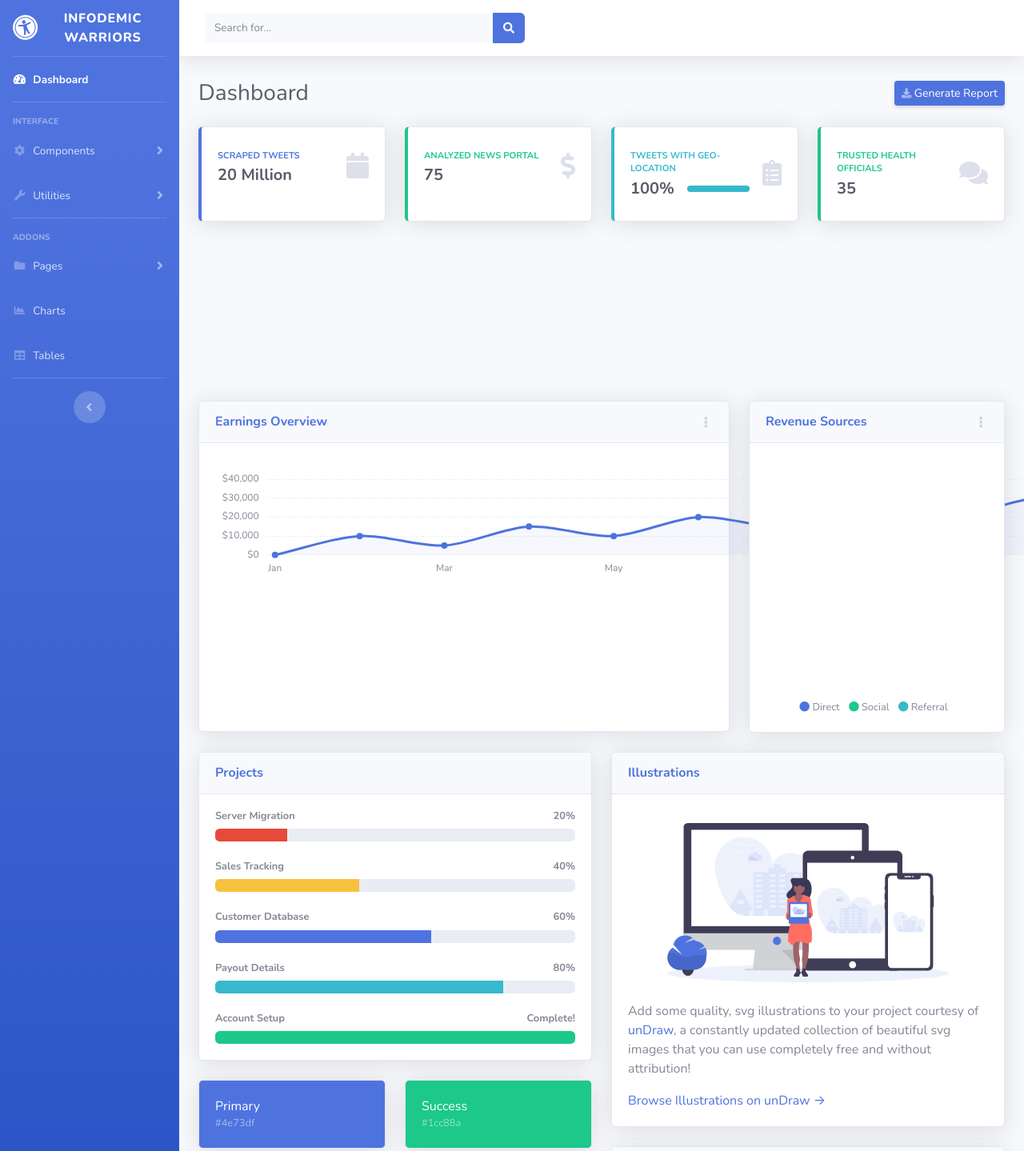
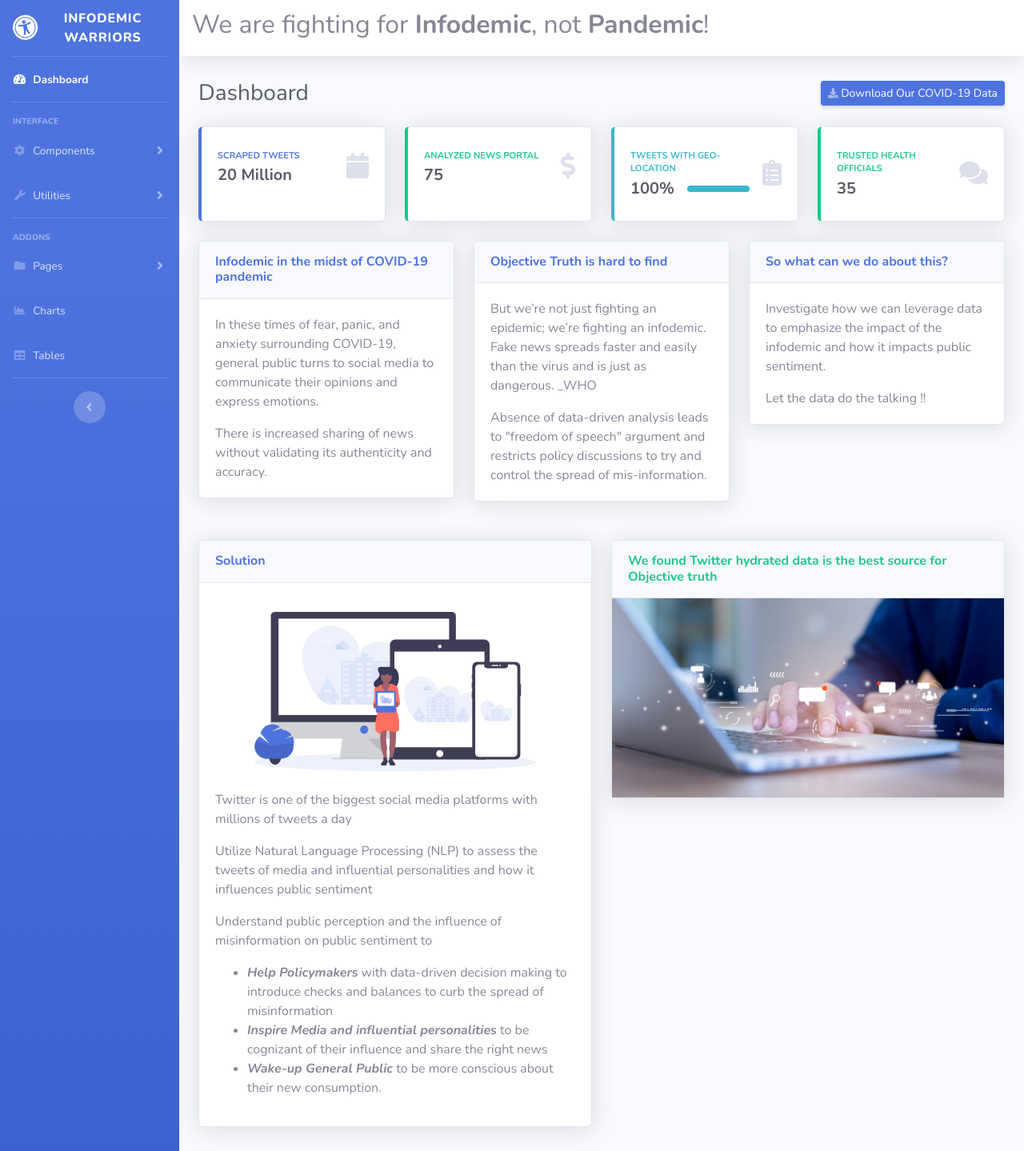
Before and after one commit to Riponcs/Contest, a website with bundled scripts: page index.html in a window 1280 px wide. Shown: the top 1439 px of the page at 80% size. Built offline with nearby package versions, Linux system fonts and the light colour scheme.

Commit message:
Updated The frontpage

```diff
--- a/index.html
+++ b/index.html
@@ -154,16 +154,7 @@
           </button>
 
           <!-- Topbar Search -->
-          <form class="d-none d-sm-inline-block form-inline mr-auto ml-md-3 my-2 my-md-0 mw-100 navbar-search">
-            <div class="input-group">
-              <input type="text" class="form-control bg-light border-0 small" placeholder="Search for..." aria-label="Search" aria-describedby="basic-addon2">
-              <div class="input-group-append">
-                <button class="btn btn-primary" type="button">
-                  <i class="fas fa-search fa-sm"></i>
-                </button>
-              </div>
-            </div>
-          </form>
+			<h2 class="headingslogan">We are fighting for <b>Infodemic</b>, not <b>Pandemic</b>!</h2>
 
           <!-- Topbar Navbar -->
           <ul class="navbar-nav ml-auto">
@@ -334,7 +325,7 @@
           <!-- Page Heading -->
           <div class="d-sm-flex align-items-center justify-content-between mb-4">
             <h1 class="h3 mb-0 text-gray-800">Dashboard</h1>
-            <a href="#" class="d-none d-sm-inline-block btn btn-sm btn-primary shadow-sm"><i class="fas fa-download fa-sm text-white-50"></i> Generate Report</a>
+            <a href="https://github.com/SarikaKV/BuildWithAI_2020" class="d-none d-sm-inline-block btn btn-sm btn-primary shadow-sm"><i class="fas fa-download fa-sm text-white-50"></i> Download Our COVID-19 Data </a>
           </div>
 
           <!-- Content Row -->
@@ -419,6 +410,144 @@
           </div>
 
           <!-- Content Row -->
+
+
+
+
+
+
+
+
+
+
+
+
+
+
+          <div class="row">
+
+            <!-- Content Column -->
+            <div class="col-lg-4 mb-4">
+              <div class="card shadow mb-4">
+                <div class="card-header py-3">
+                  <h6 class="m-0 font-weight-bold text-primary">Infodemic in the midst of COVID-19 pandemic</h6>
+                </div>
+                <div class="card-body">
+                  <p>In these times of fear, panic, and anxiety surrounding COVID-19, general public turns to social media to communicate their opinions and express emotions.</p>
+                  <p class="mb-0">There is increased sharing of news without validating its authenticity and accuracy.</p>
+                </div>
+              </div>
+              <!-- Color System -->
+            </div>
+
+            <div class="col-lg-4 mb-4">
+              <!-- Approach -->
+              <div class="card shadow mb-4">
+                <div class="card-header py-3">
+                  <h6 class="m-0 font-weight-bold text-primary">Objective Truth is hard to find</h6>
+                </div>
+                <div class="card-body">
+                  <p>But we’re not just fighting an epidemic; we’re fighting an infodemic. Fake news spreads faster and easily than the virus and is just as dangerous. _WHO</p>
+                  <p class="mb-0">Absence of data-driven analysis leads to "freedom of speech" argument and restricts policy discussions to try and control the spread of mis-information.</p>
+                </div>
+              </div>
+            </div>
+
+
+            <div class="col-lg-4 mb-8">
+              <!-- Approach -->
+              <div class="card shadow mb-4">
+                <div class="card-header py-3">
+                  <h6 class="m-0 font-weight-bold text-primary">So what can we do about this?</h6>
+                </div>
+                <div class="card-body">
+                  <p>Investigate how we can leverage data to emphasize the impact of the infodemic and how it impacts public sentiment.</p>
+                  <p class="mb-0">Let the data do the talking !!</p>
+                </div>
+              </div>
+            </div>
+
+
+          </div>
+
+
+
+
+
+
+
+<!-- Start of SOlution-->
+
+          <div class="row">
+
+
+
+            <div class="col-lg-6 mb-8">
+              <!-- Approach -->
+              <div class="card shadow mb-4">
+                <div class="card-header py-3">
+                  <h6 class="m-0 font-weight-bold text-primary">Solution</h6>
+                </div>
+                <div class="card-body">
+                  <div class="text-center">
+                    <img class="img-fluid px-3 px-sm-4 mt-3 mb-4" style="width: 25rem;" src="img/undraw_posting_photo.svg" alt="">
+                  </div>
+                  <p>Twitter is one of the biggest social media platforms with millions of tweets a day</p>
+                  <p>Utilize Natural Language Processing (NLP) to assess the tweets of media and influential personalities and how it influences public sentiment</p>
+                  <p>Understand public perception and the influence of misinformation on public sentiment to</p>
+                  <ul>
+                    <li><b><i>Help Policymakers</i></b> with data-driven decision making to introduce checks and balances to curb the spread of misinformation</li>
+                    <li><b><i>Inspire Media and influential personalities</i></b> to be cognizant of their influence and share the right news</li>
+                    <li><b><i>Wake-up General Public </i></b> to be more conscious about their new consumption.</li>
+                  </ul>
+                </div>
+              </div>
+            </div>
+
+
+
+            <div class="col-lg-6 mb-8">
+              <!-- Approach -->
+              <div class="card shadow mb-4">
+                <div class="card-header py-3">
+                  <h6 class="m-0 font-weight-bold text-success">We found Twitter hydrated data is the best source for Objective truth</h6>
+                </div>
+                <img src="img/TwitterData.jpg">
+              </div>
+            </div>
+
+
+
+          </div>
+<!-- End of Basic Info -->
+
+
+
+
+
+
+
+
+
+
+
+
+
+
+
+
+
+
+
+
+
+
+
+
+
+
+
+
 
 			<div class="tableauPlaceholder" id="viz1595776151420" style="position: relative;">
 				<noscript>
@@ -522,11 +651,6 @@
 			</script>
 
 		  <div style="padding-bottom:50px"></div>
-
-
-
-
-
 
           <div class="row">
 
```
Also changed, not shown: css/sb-admin-2.min.css, img/TwitterData.jpg (added), 1 other file.
